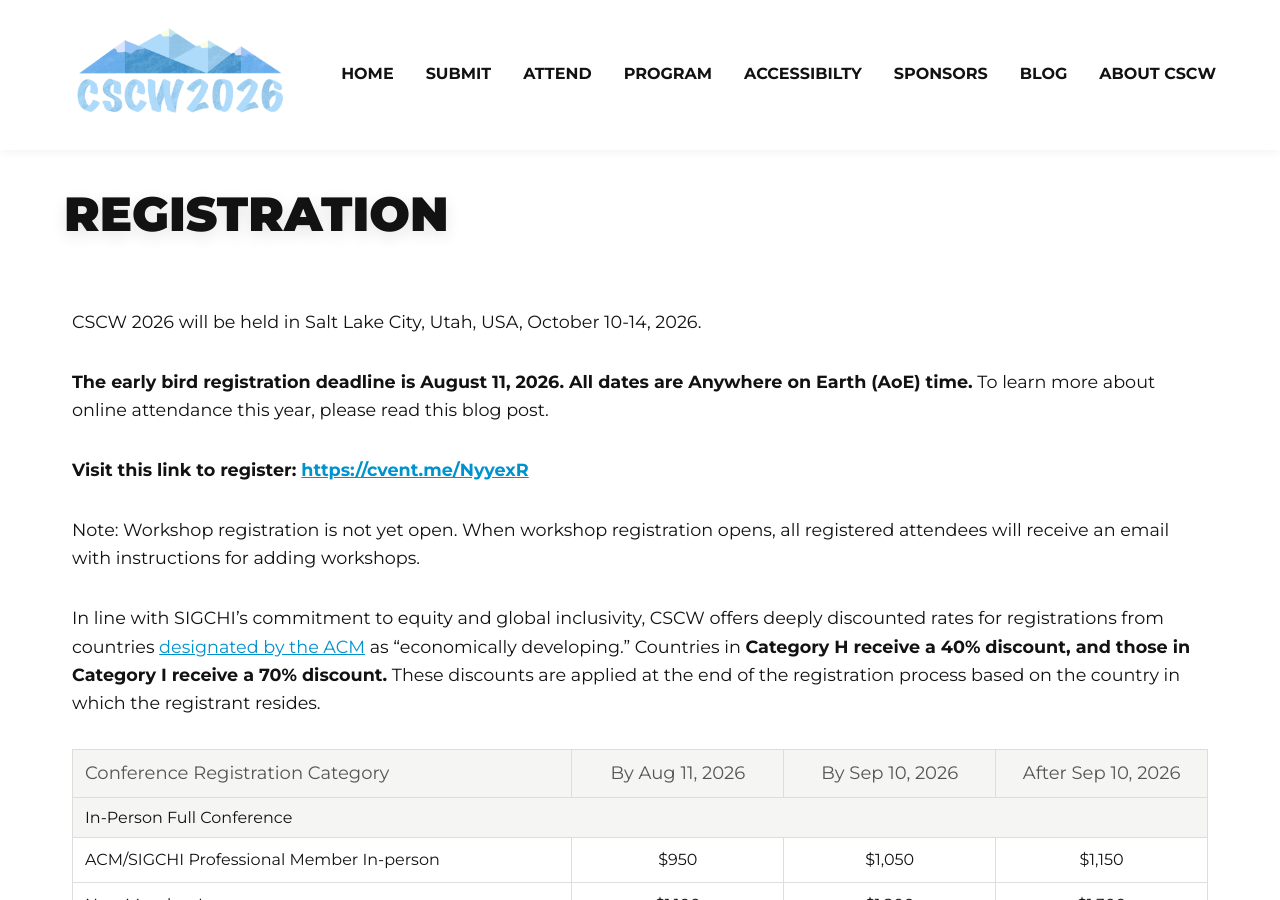
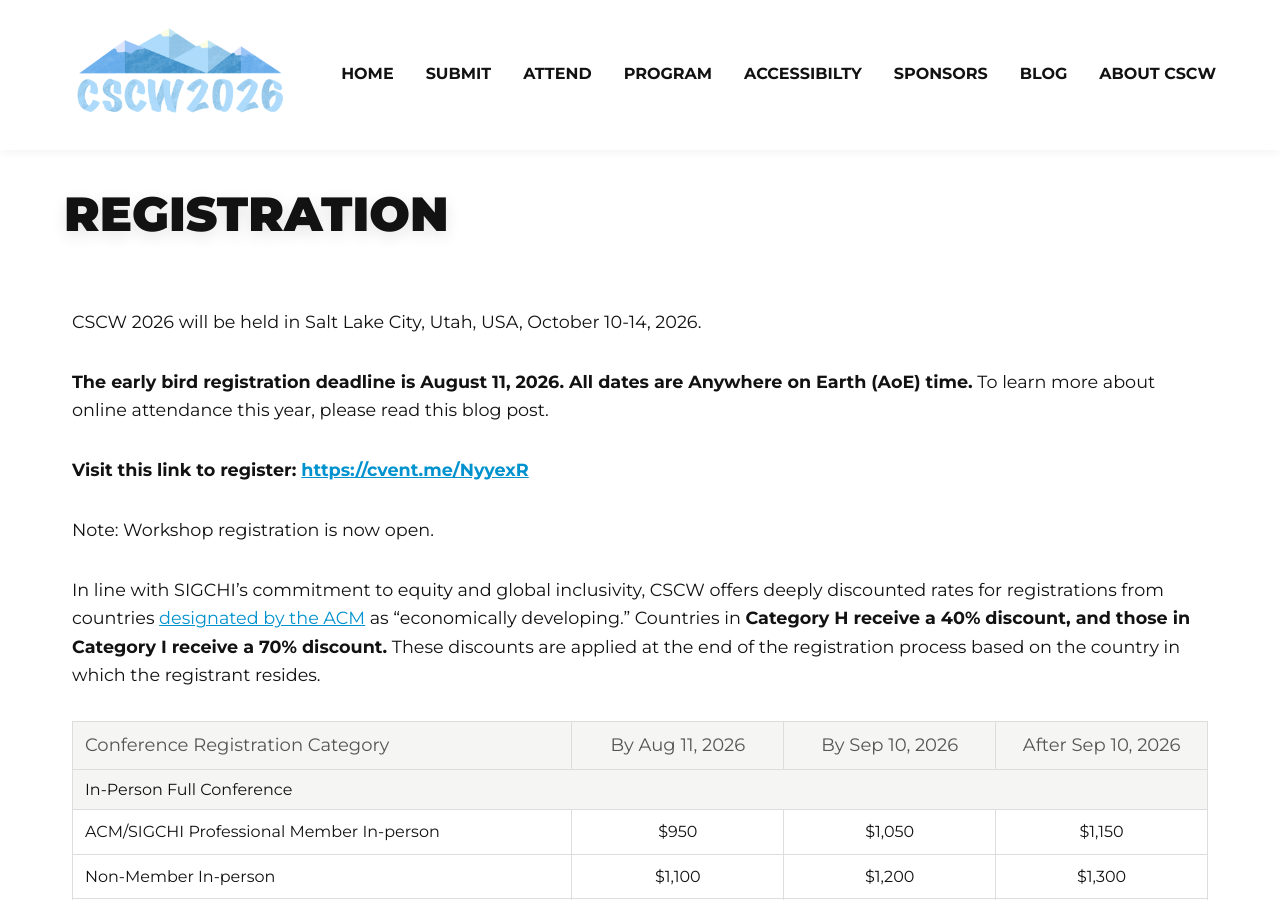
Before and after one commit to anthonypinter/cscw2026-website, a Jekyll site: the page built from registration.html, in a window 1280 px wide and 900 px high. Built offline with Jekyll 4.4.1, drawn with Linux system fonts in a browser that asks for light colours.

```diff
--- a/program.html
+++ b/program.html
@@ -199,7 +199,7 @@
         <li>Shridhar Devamane (Global Academy of Technology)</li>
         <li>Hongyi Dong (The Pennsylvania State University)</li>
         <li>Tawfique Elahi (University of Nevada, Reno)</li>
-        <li>Shirin Feiz (Meta)</li>
+        <li>Shirin Feiz (Synchron)</li>
         <li>Hana Frluckaj (University of Texas at Austin, University of Virginia)</li>
         <li>Ritika Gairola (Indiana University)</li>
         <li>Taha Hassan (Alabama Center for the Advancement of Artificial Intelligence)</li>
--- a/registration.html
+++ b/registration.html
@@ -26,7 +26,7 @@
        </div>
 
        <div class="page-text">
-        Note: Workshop registration is not yet open.  When workshop registration opens, all registered attendees will receive an email with instructions for adding workshops.
+        Note: Workshop registration is now open.
        </div>
 
        <div class="page-text">
```
Also changed, not shown: 1 other file.
